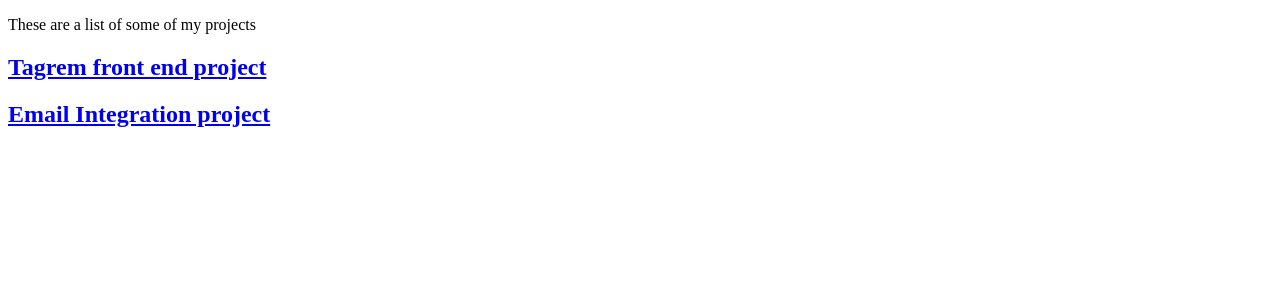
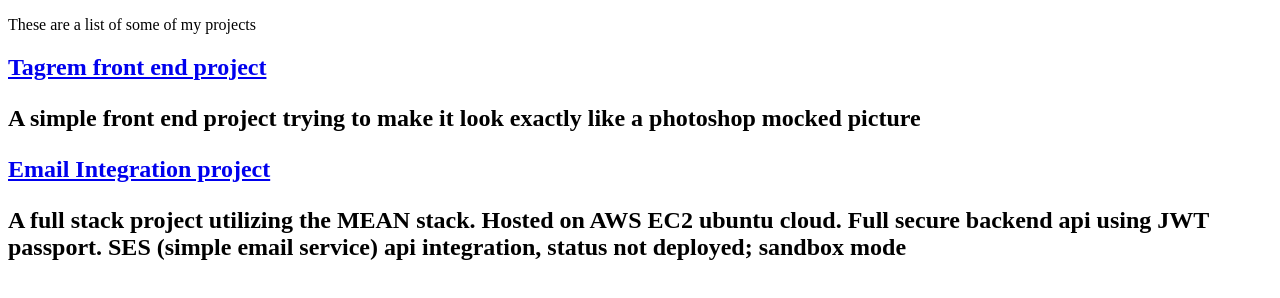
Before and after one commit to colelogan/colelogan.github.io, a plain HTML site: page index.html in a window 1280 px wide. Drawn offline with Linux system fonts and the light colour scheme.

Commit message:
adding more info

```diff
--- a/index.html
+++ b/index.html
@@ -4,10 +4,14 @@
 
 </head>
 <body>
-<p>
-  These are a list of some of my projects
-</p>
-<h2><a href="http://colelogan.github.io/front-end-tagrem/" target="_blank">Tagrem front end project</a></h2>
-<h2><a href="http://ec2-35-164-9-76.us-west-2.compute.amazonaws.com" target="_blank">Email Integration project</a></h2>
+<p>These are a list of some of my projects</p>
+<h2>
+  <a href="http://colelogan.github.io/front-end-tagrem/" target="_blank">Tagrem front end project</a>
+  <p>A simple front end project trying to make it look exactly like a photoshop mocked picture</p>
+</h2>
+<h2>
+  <a href="http://ec2-35-164-9-76.us-west-2.compute.amazonaws.com" target="_blank">Email Integration project</a>
+  <p>A full stack project utilizing the MEAN stack. Hosted on AWS EC2 ubuntu cloud. Full secure backend api using JWT passport. SES (simple email service) api integration, status not deployed; sandbox mode</p>
+</h2>
 </body>
 </html>
```
